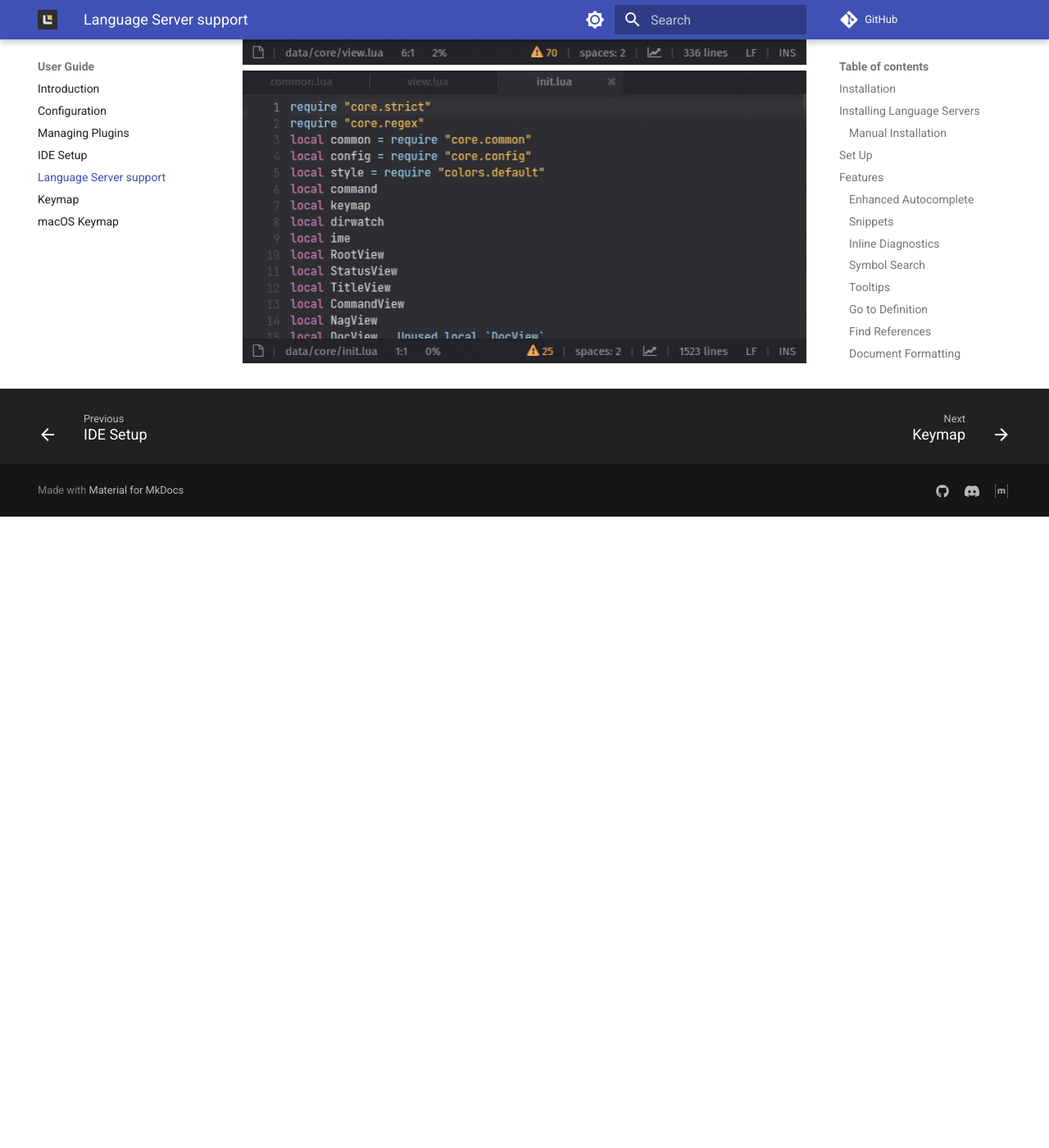
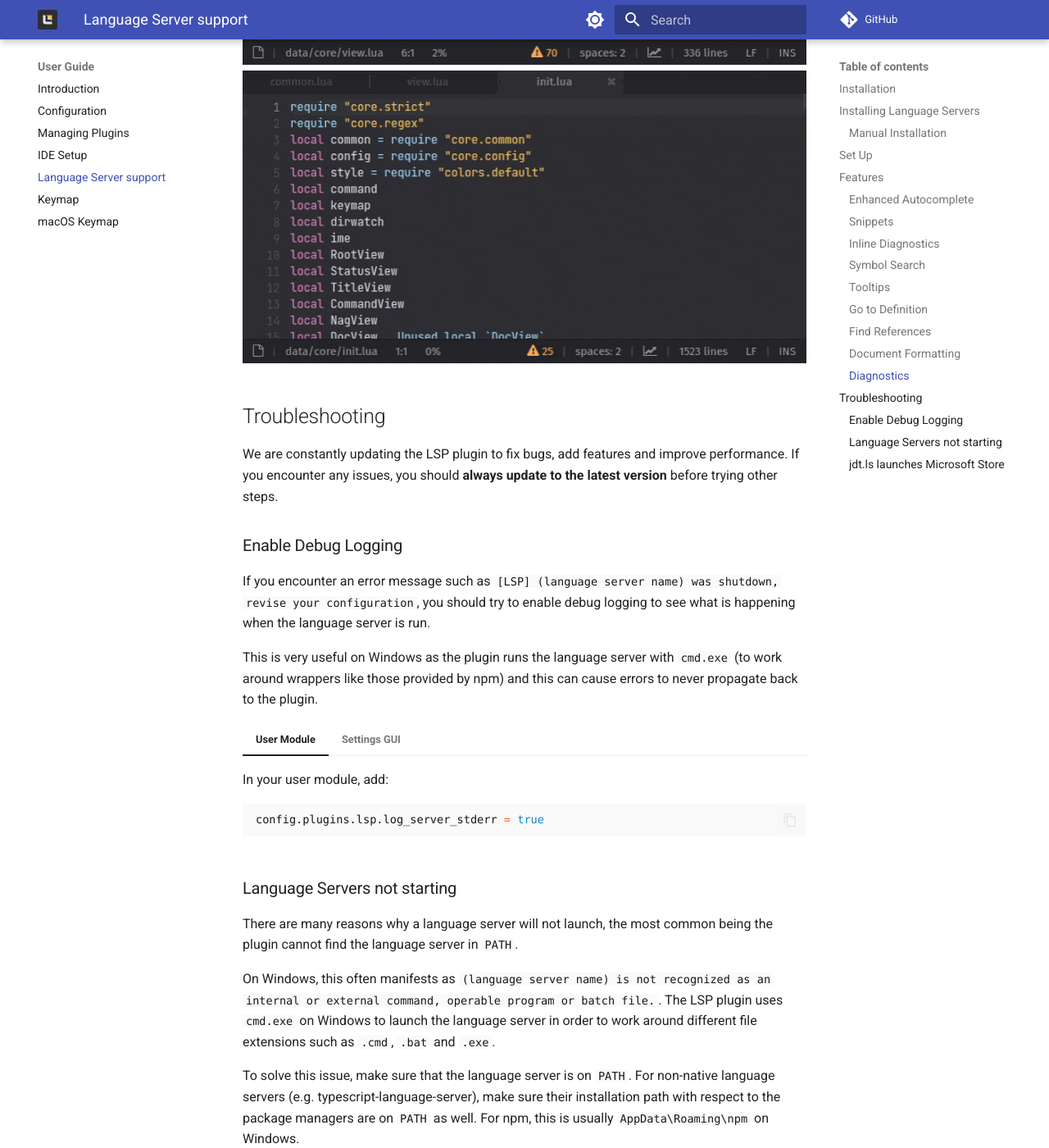
Before and after one commit to lite-xl/lite-xl.github.io, an MkDocs documentation site: the page built from docs/user-guide/lsp.md, in a window 1280 px wide and 1400 px high, scrolled down 6363 px. Shown: the whole window at 82% size. Built offline with MkDocs 1.6.1 and Material for MkDocs 9.7.7, drawn with Linux system fonts in a browser that asks for light colours; some web fonts are replaced; comment, search, counter and statistics services are not loaded; the version menu is left out; before the commit the page ends 6993 px from its top, so only the background shows below that; some of the changed text lies outside the part shown.

Commit message:
add troubleshooting tips for lsp

````diff
--- a/docs/user-guide/lsp.md
+++ b/docs/user-guide/lsp.md
@@ -178,6 +178,64 @@
 ![lsp-view-doc-diagnostics]{ loading=lazy }
 ![lsp-view-all-diagnostics]{ loading=lazy }
 
+## Troubleshooting
+
+We are constantly updating the LSP plugin to fix bugs, add features and improve performance.
+If you encounter any issues, you should **always update to the latest version** before trying other steps.
+
+### Enable Debug Logging
+
+If you encounter an error message such as `[LSP] (language server name) was shutdown, revise your configuration`,
+you should try to enable debug logging to see what is happening when the language server is run.
+
+This is very useful on Windows as the plugin runs the language server with `cmd.exe`
+(to work around wrappers like those provided by npm) and this can cause errors to never propagate back
+to the plugin.
+
+=== "User Module"
+
+    In your user module, add:
+
+    ```lua
+    config.plugins.lsp.log_server_stderr = true
+    ```
+
+=== "Settings GUI"
+
+    Navigate to the "Plugins" tab.
+    Under the "Language Server Protocol" section, enable "Log Standard Error".
+
+    ![lsp-debug-logging]{ loading=lazy }
+
+### Language Servers not starting
+
+There are many reasons why a language server will not launch, the most common being the plugin cannot find
+the language server in `PATH`.
+
+On Windows, this often manifests as
+`(language server name) is not recognized as an internal or external command, operable program or batch file.`.
+The LSP plugin uses `cmd.exe` on Windows to launch the language server in order to work around
+different file extensions such as `.cmd`, `.bat` and `.exe`.
+
+To solve this issue, make sure that the language server is on `PATH`.
+For non-native language servers (e.g. typescript-language-server), make sure their installation path
+with respect to the package managers are on `PATH` as well.
+For npm, this is usually `AppData\Roaming\npm` on Windows.
+
+### jdt.ls launches Microsoft Store
+
+If you've installed [jdt.ls] from their website, you might run into issues where Microsoft Store is launched
+instead of running the language server properly.
+
+jdt.ls seems to expect users to have Python installed, and Windows has app execution aliases built in to
+redirect `python.exe` and `python3.exe` to Microsoft Store.
+
+![win-execution-alias]{ loading=lazy }
+
+To fix this, install [Python].
+Alternatively, you can follow the [instructions from jdt.ls][jdtls-cmdline] to run the language server
+without Python at all.
+
 
 [Language Server Protocol]:   https://microsoft.github.io/language-server-protocol/
 [LSP]:                        https://github.com/lite-xl/lite-xl-lsp
@@ -216,3 +274,8 @@
 [lsp-format]:                 ../assets/user-guide/lsp-format.gif
 [lsp-view-doc-diagnostics]:   ../assets/user-guide/lsp-view-doc-diagnostics.gif
 [lsp-view-all-diagnostics]:   ../assets/user-guide/lsp-view-all-diagnostics.gif
+[lsp-debug-logging]:          ../assets/user-guide/settings/plugins/lsp-debug-logging.png
+[jdt.ls]:                     https://github.com/eclipse-jdtls/eclipse.jdt.ls
+[win-execution-alias]:        ../assets/user-guide/win-execution-alias.png
+[Python]:                     https://www.python.org/
+[jdtls-cmdline]:              https://github.com/eclipse-jdtls/eclipse.jdt.ls?tab=readme-ov-file#running-from-the-command-line
````
Also changed, not shown: docs/assets/user-guide/settings/plugins/lsp-debug-logging.png (added), docs/assets/user-guide/win-execution-alias.png (added).
